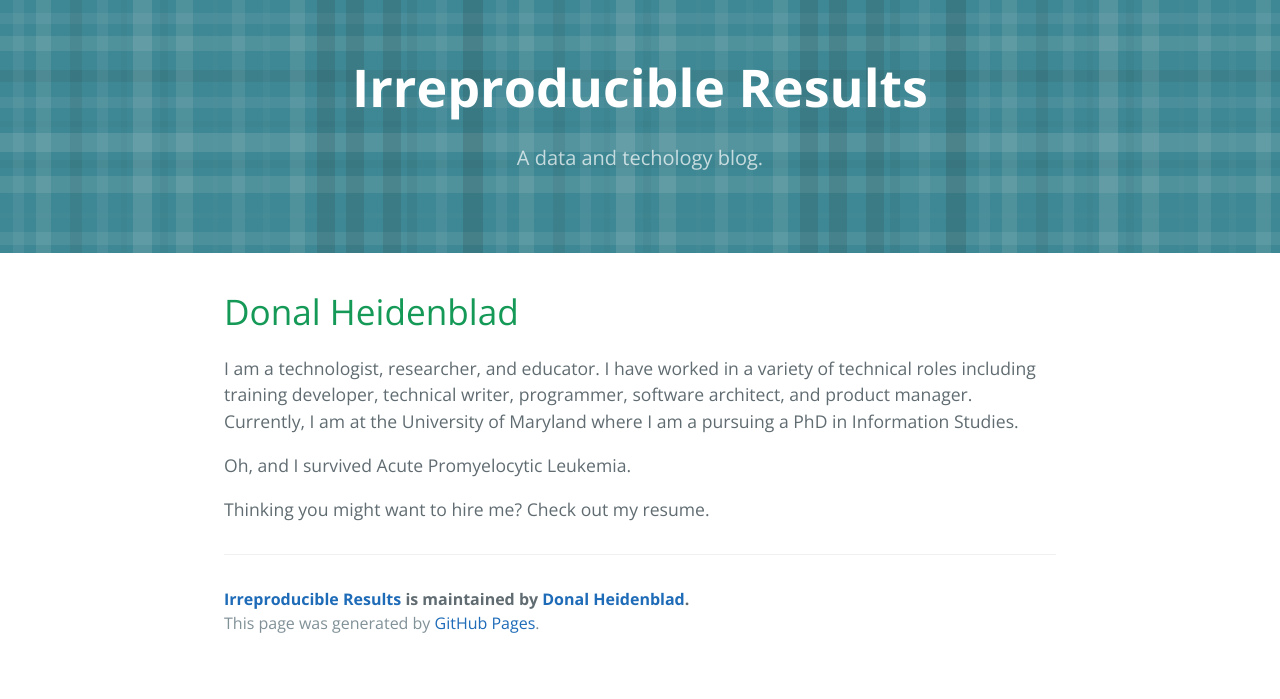
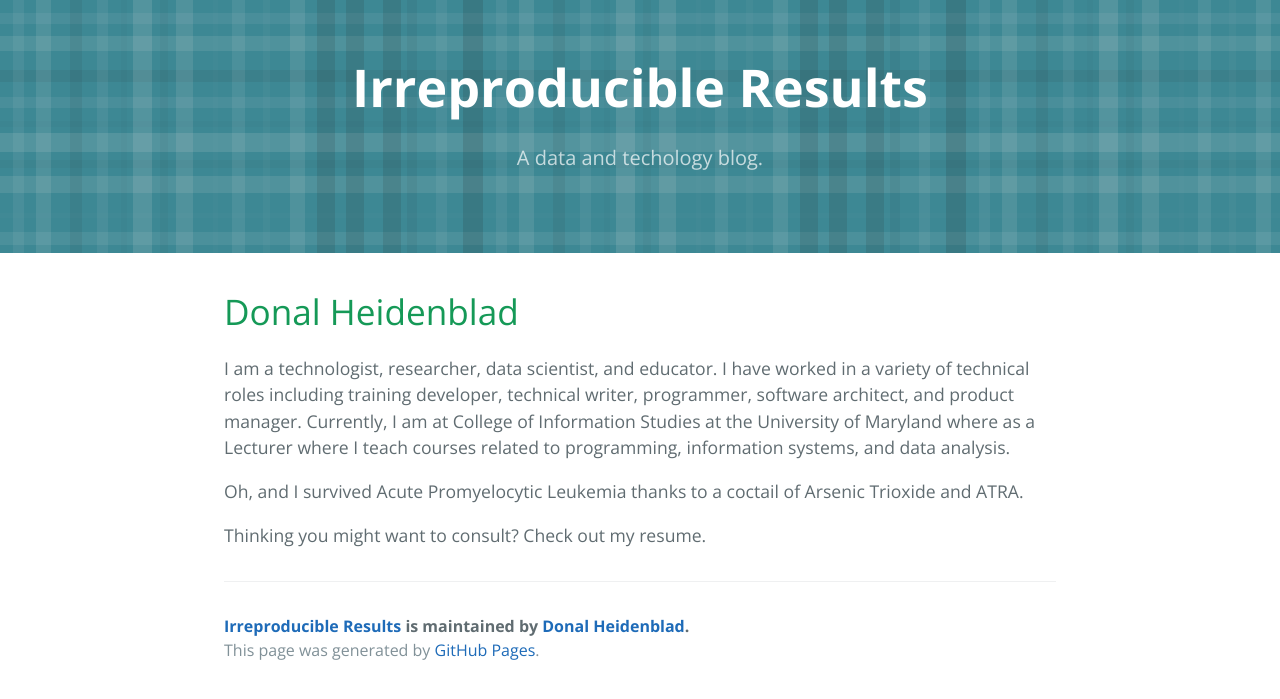
Before and after one commit to donalus/donalus.github.io, a Jekyll site: the page built from about.html, in a window 1280 px wide. Shown: the top 699 px of the page. Built offline with Jekyll 4.4.1, drawn with Linux system fonts in a browser that asks for light colours.

Commit message:
Update about.html

```diff
--- a/about.html
+++ b/about.html
@@ -6,12 +6,12 @@ permalink: about.html
 <div id="home">
 <h1>Donal Heidenblad</h1>
 
-  <p>I am a technologist, researcher, and educator. I have worked in a variety of technical roles including training developer,
-    technical writer, programmer, software architect, and product manager. Currently, I am at the University of Maryland where
-    I am a pursuing a PhD in Information Studies.
+  <p>I am a technologist, researcher, data scientist, and educator. I have worked in a variety of technical roles including training developer,
+    technical writer, programmer, software architect, and product manager. Currently, I am at College of Information Studies at the University of Maryland where
+    as a Lecturer where I teach courses related to programming, information systems, and data analysis.
   </p>
 
-  <p>Oh, and I survived Acute Promyelocytic Leukemia.</p>
+  <p>Oh, and I survived Acute Promyelocytic Leukemia thanks to a coctail of Arsenic Trioxide and ATRA.</p>
 
-  <p>Thinking you might want to hire me? Check out my resume.</p>
+  <p>Thinking you might want to consult? Check out my resume.</p>
 </div>
```
